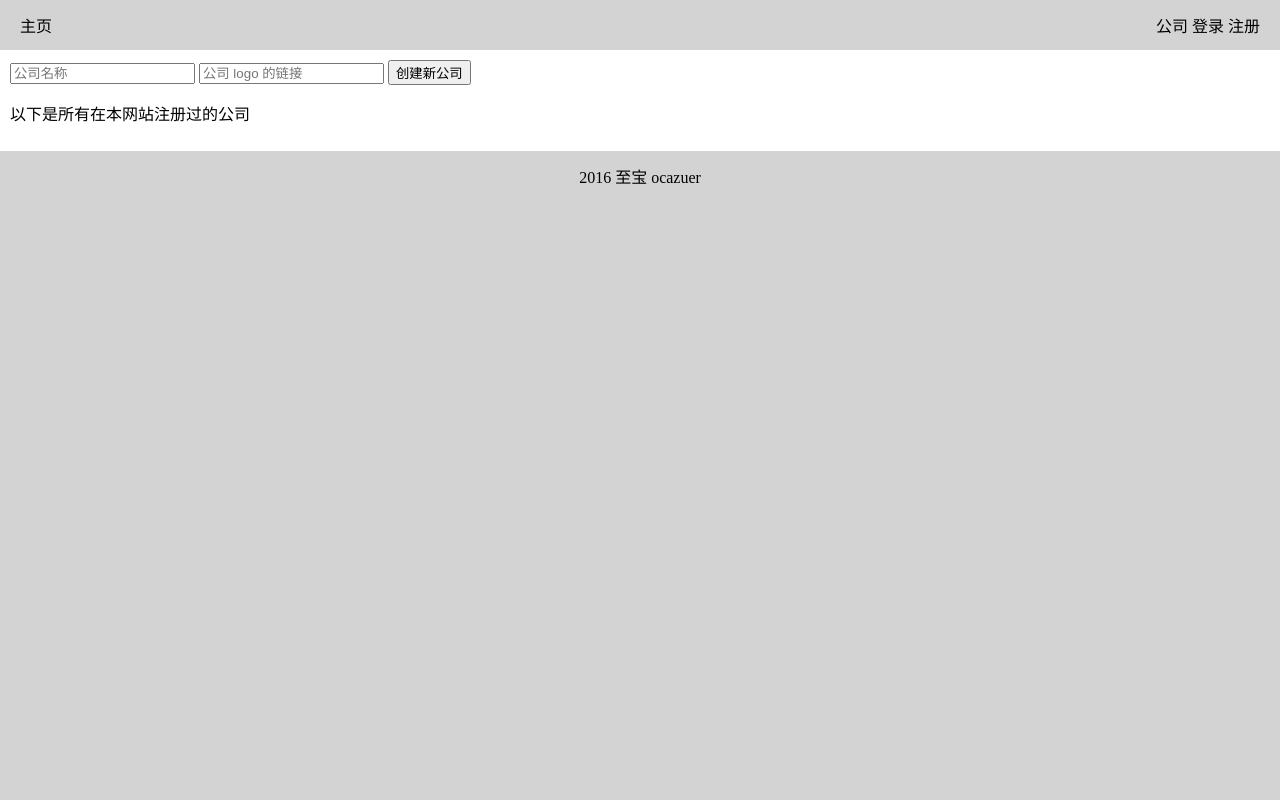
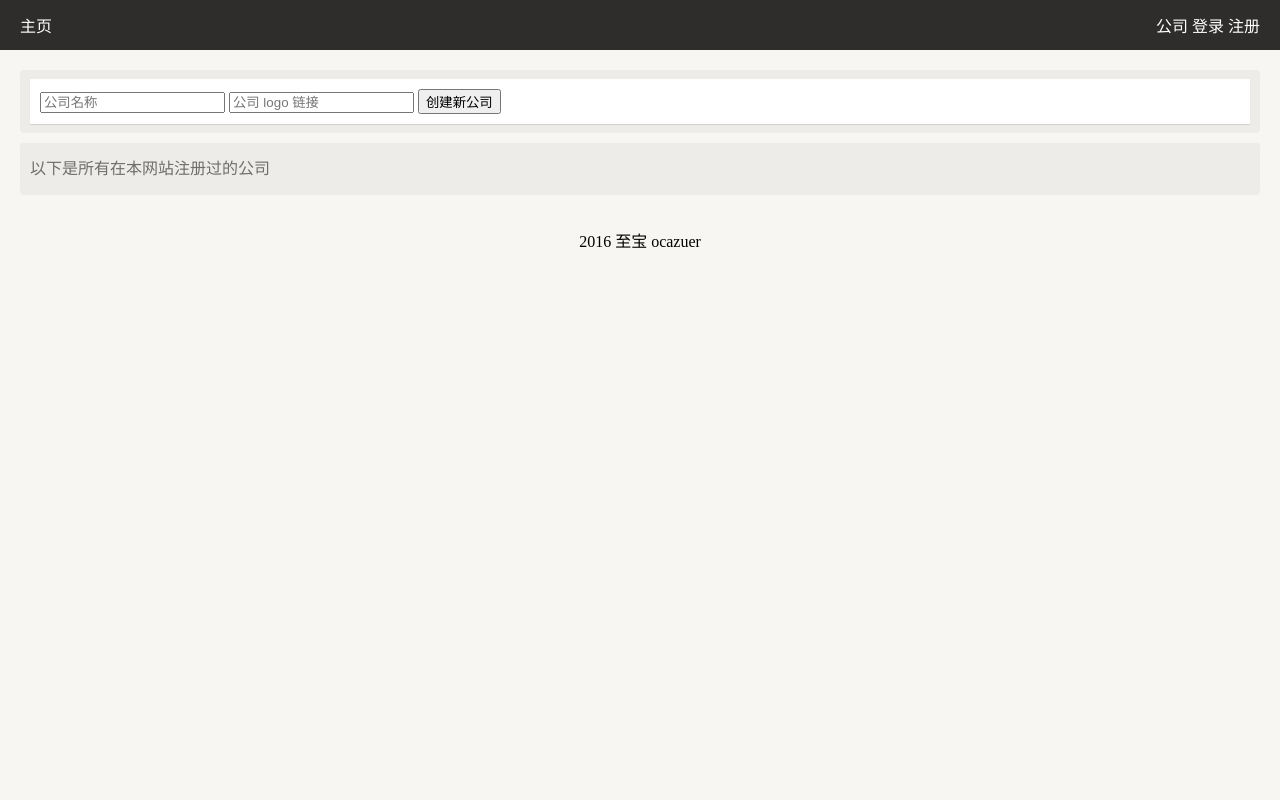
Before and after one commit to ocazuer/simpleCourse, a Flask app: page /company/ in a window 1280 px wide. Run offline with Flask 2, Linux system fonts and the light colour scheme; data that the repository does not hold is empty.

Commit message:
修改了 css

```diff
--- a/static/css/sc.css
+++ b/static/css/sc.css
@@ -1,6 +1,6 @@
 body
 {
-    margin: 0;  padding: 0;  background-color: lightgray;
+    margin: 0;  padding: 0;  background-color: #f8f6f2;
 }
 
 #sc-footer,
@@ -11,12 +11,12 @@ body
 
 #sc-top
 {
-    justify-content: space-between;
+    background-color: #2e2d2b;  justify-content: space-between;
 }
 
 #sc-top a
 {
-    text-decoration: none;  color: black;
+    text-decoration: none;  color: white;
 }
 
 #sc-footer
@@ -26,10 +26,25 @@ body
 
 #sc-body
 {
-    padding: 10px;  background-color: white;
+    padding: 10px;
 }
 
-.img-sc-list{
-    max-width: 60px;
-    max-height: 60px;
+.sc-block
+{
+    margin: 10px;  padding: 1px 0;  border-radius: 4px;  background-color: #eeece8;
 }
+
+.sc-block-title
+{
+    line-height: 30px;  margin: 10px;  color: #6f6e6b;
+}
+
+.sc-cell
+{
+    margin: 8px 10px;  padding: 10px;  color: black;  border-radius: 1px;  background-color: white;  box-shadow: rgba(0, 0, 0, .117647) 0 1px 1px;
+}
+
+.img-sc-list
+{
+    max-width: 60px;  max-height: 60px;
+}
--- a/templates/company_index.html
+++ b/templates/company_index.html
@@ -6,22 +6,22 @@
 
 {% block body %}
     <div class="sc-block">
-        <form action="/company/add" method="POST">
+        <!--<div class="sc-cell">-->
+            <form class="sc-cell" action="/company/add" method="POST">
                 <input name="name" placeholder="公司名称">
-            <input name="logo_path" placeholder="公司 logo 的链接">
+                <input name="logo_path" placeholder="公司 logo 链接">
                 <button type="submit">创建新公司</button>
             </form>
+        <!--</div>-->
     </div>
 
     <div class="sc-block">
-         以下是所有在本网站注册过的公司
-         <ul>
+        <div class="sc-block-title">以下是所有在本网站注册过的公司</div>
         {% for  company in companies %}
-            <li>
+        <div class="sc-cell">
             {{ company.name }}
             <img class="img-sc-list" src="{{ company.logo_path }}">
-            </li>
+        </div>
         {% endfor %}
-        </ul>
     </div>
 {% endblock %}
```
Lines whose indentation alone changed are shown as unchanged.
